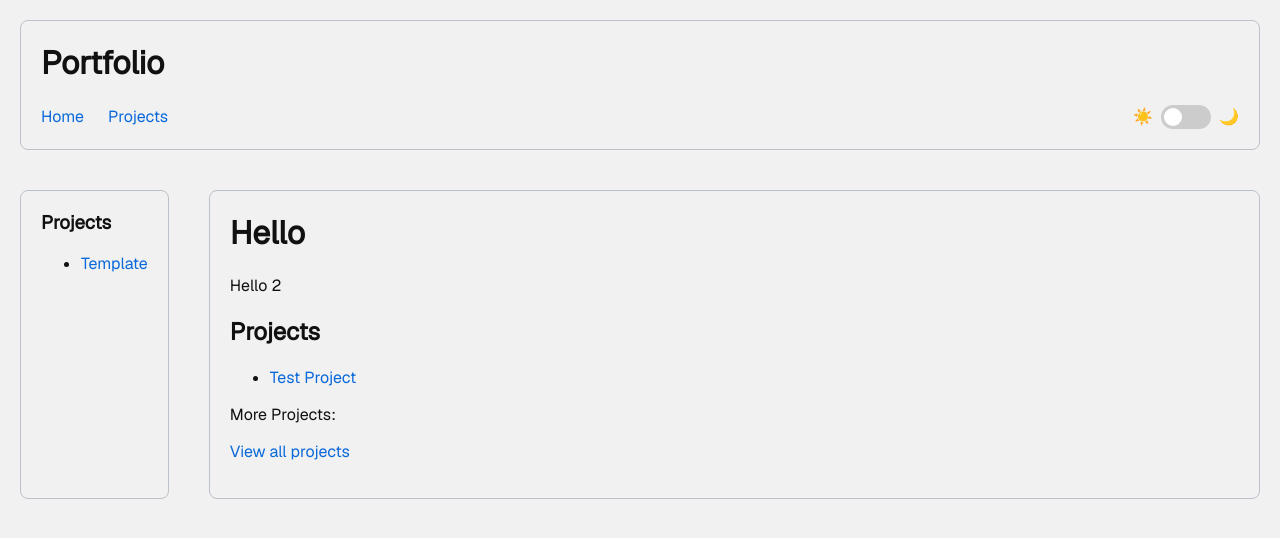
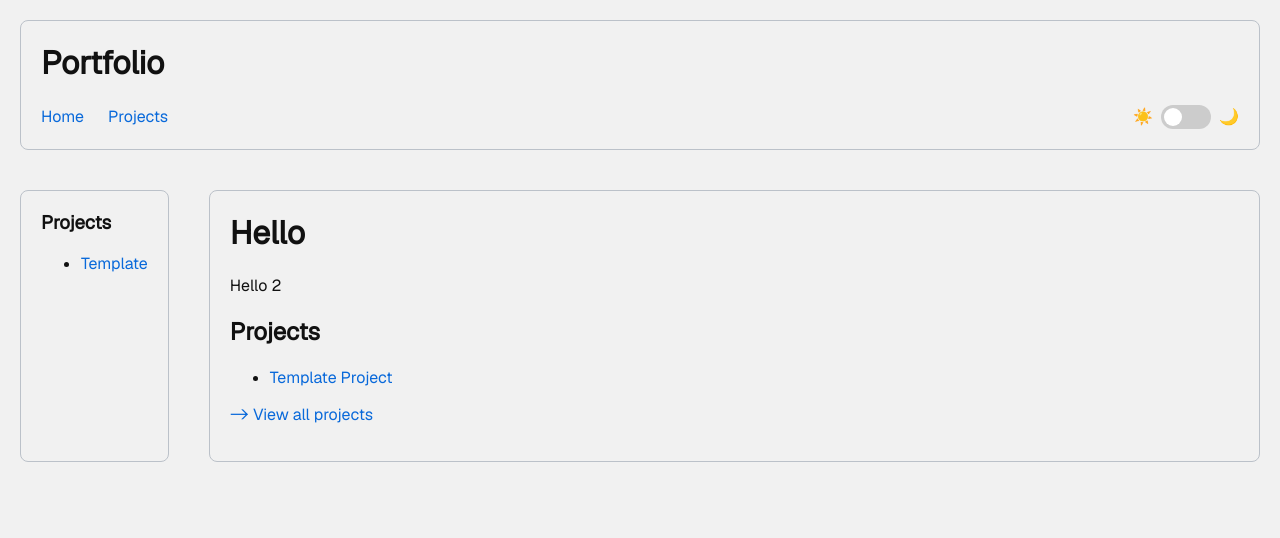
Before and after one commit to JannisElef/janniselef.github.io, a Jekyll site: the page built from index.md, in a window 1280 px wide. Shown: the top 538 px of the page. Built offline with Jekyll 4.4.1, drawn with Linux system fonts in a browser that asks for light colours.

Commit message:
change main page

```diff
--- a/index.md
+++ b/index.md
@@ -10,9 +10,6 @@ Hello 2
 
 ## Projects
 
-- [Test Project](/projects/template)
+- [Template Project](/projects/template)
 
-
-More Projects:
-
-[View all projects](/projects)
+[-> View all projects](/projects)
```
